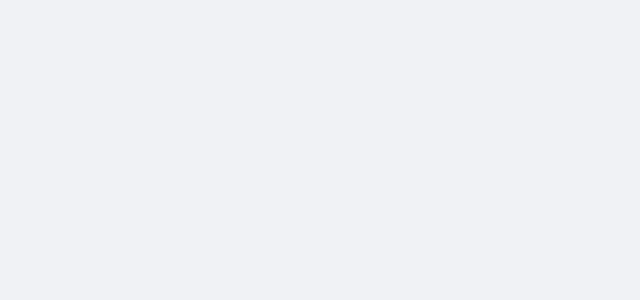
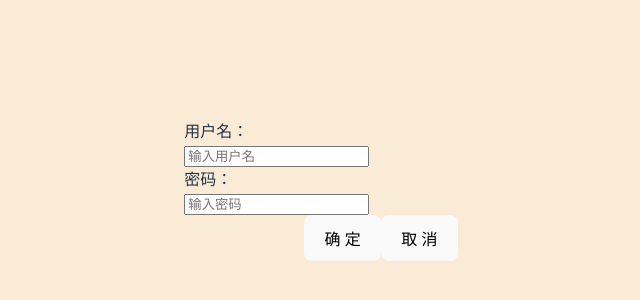
Before and after one commit to wangzhipeng666/copy-jd, a Vue app in the folder admin/: page /login in a window 1280 px wide. Before the commit this address had no page. Shown: the part 210-510 px from the top of the page, without its empty margins (319-959 px from the left). Built offline with nearby package versions, Linux system fonts and the light colour scheme; what @kangc/v-md-editor would draw is missing.

Commit message:
登录页面

```diff
--- /dev/null
+++ b/admin/src/components/login/index.vue
@@ -0,0 +1,37 @@
+<template>
+  <div class="login">
+    <el-form :model="form" label-width="120px">
+        <el-form-item label="用户名：">
+            <el-input v-model="form.username" placeholder="输入用户名" />
+        </el-form-item>
+        <el-form-item label="密码：">
+            <el-input v-model="form.password" placeholder="输入密码" />
+        </el-form-item>
+        <el-form-item>
+            <el-button type="primary">确 定</el-button>
+            <el-button>取 消</el-button>
+        </el-form-item>
+    </el-form>
+  </div>
+</template>
+
+<script setup>
+import { reactive } from 'vue'
+import { ElInput, ElForm, ElFormItem, ElButton } from 'element-plus';
+
+const form = reactive({
+    username: '',
+    password: '',
+})
+</script>
+
+<style lang="less" scoped>
+.login {
+    display: flex;
+    justify-content: center;
+    align-items: center;
+    flex-direction: column;
+    height: 100vh;
+    background-color: antiquewhite;
+}
+</style>
--- a/admin/src/router/index.js
+++ b/admin/src/router/index.js
@@ -17,6 +17,10 @@ const routes = [
                 component: () => import('../components/createArticle/index.vue')
             }
         ]
+    },
+    {
+        path: '/login',
+        component: () => import('../components/login/index.vue')
     }
 ];
 
```
